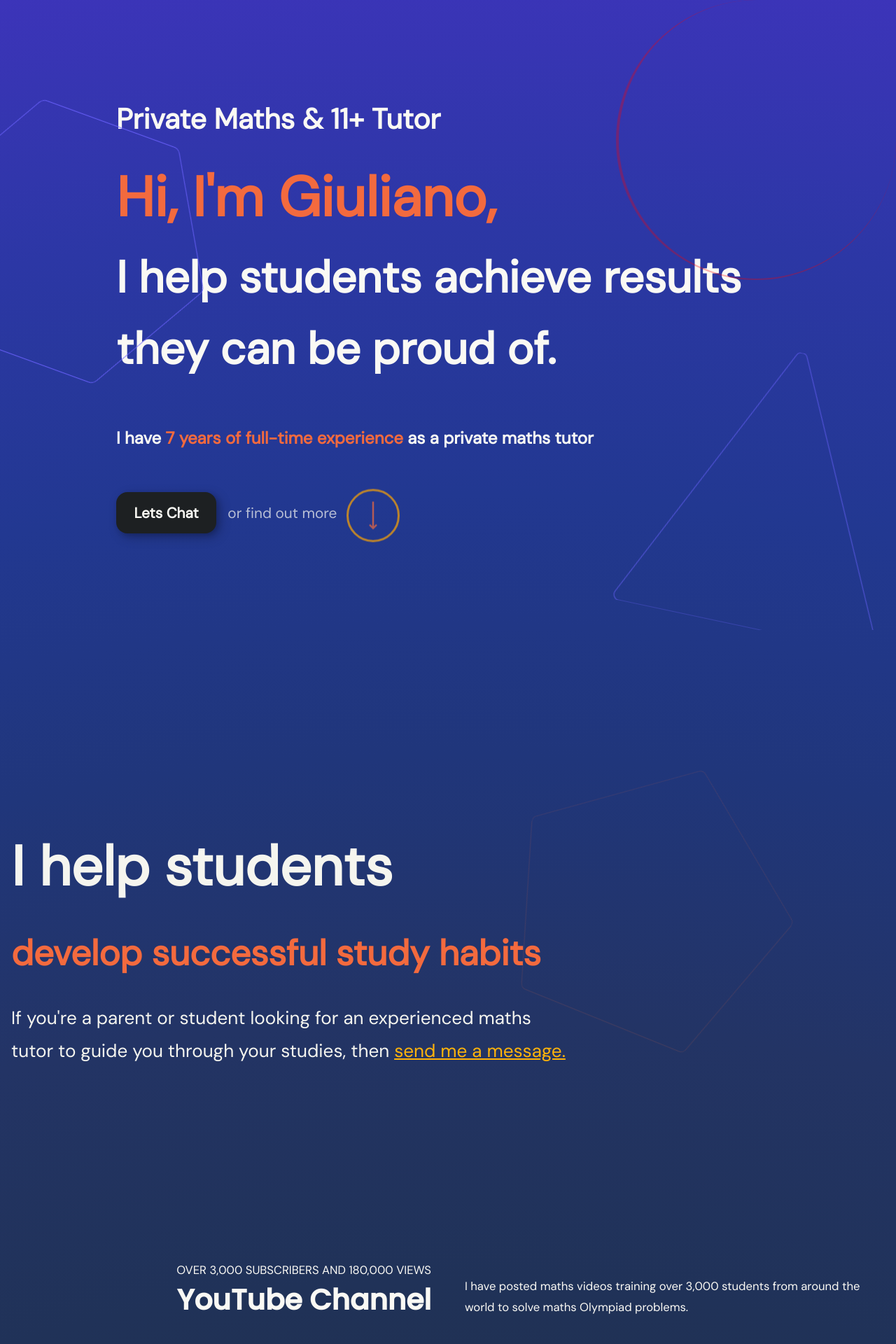
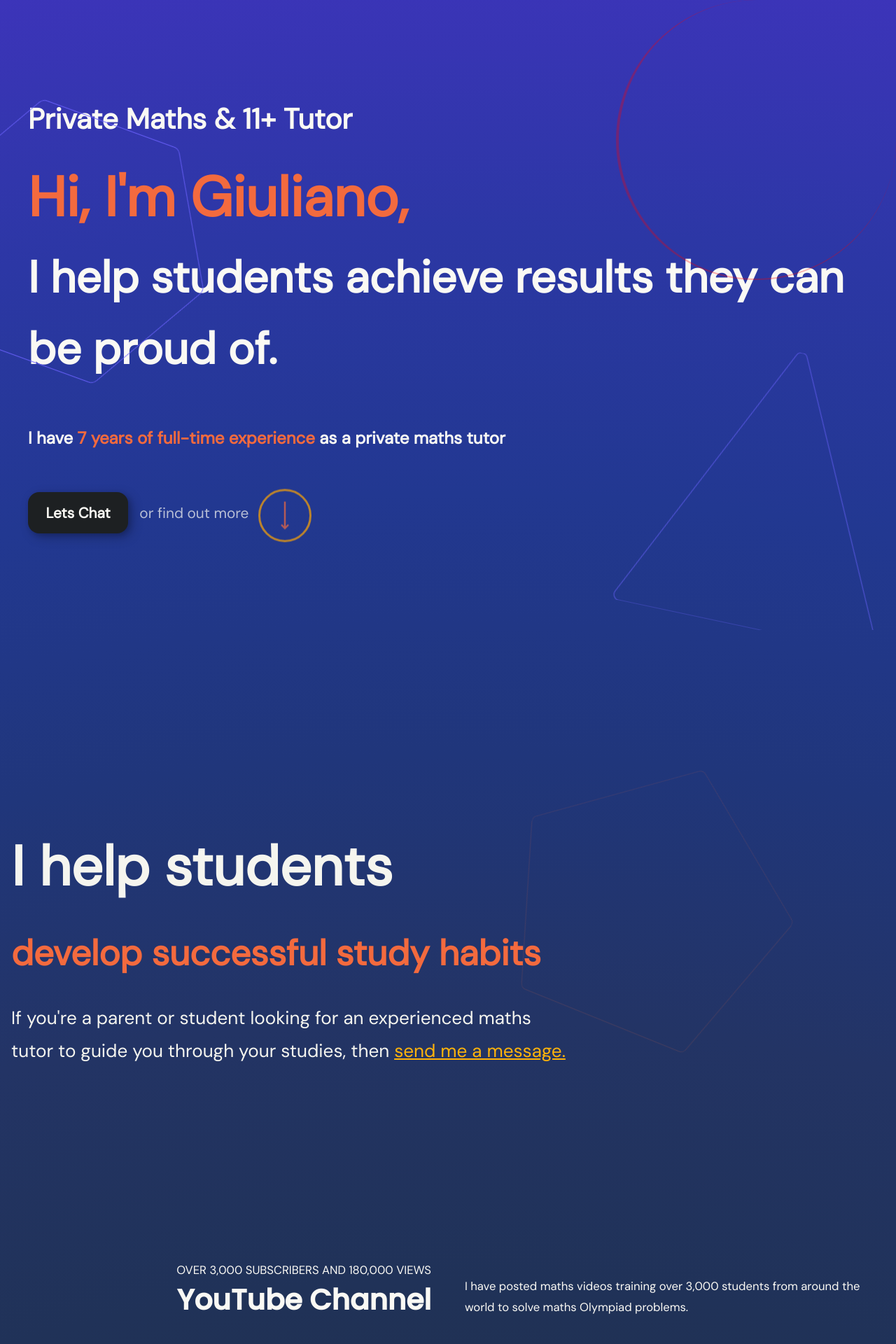
Before and after one commit to GG1982/ggmaths-site2, a Jekyll site: the page built from index.html, in a window 1280 px wide. Shown: the top 1920 px of the page at 70% size. Built offline with Jekyll 4.4.1, drawn with Linux system fonts in a browser that asks for light colours; nearby versions of some CDN libraries.

Commit message:
fix header width

```diff
--- a/_sass/main.scss
+++ b/_sass/main.scss
@@ -42,6 +42,7 @@ $titleFont: 'Poppins', sans-serif;
   --gap-5: 5rem;
 
   --width-gap: min(100% - 1rem, 100em);
+  --header-width: min(100% - 2rem, 95%, 1200px);
 
   --rotate-text-height: 80px;
 }
@@ -277,7 +278,7 @@ a:hover {
   display: flex;
   flex-direction: column;
   gap: 1em;
-  width: var(--mw);
+  width: var(--header-width);
   margin-inline: auto;
   padding-block: 4em;
   // color: $backgroundColor;
```
